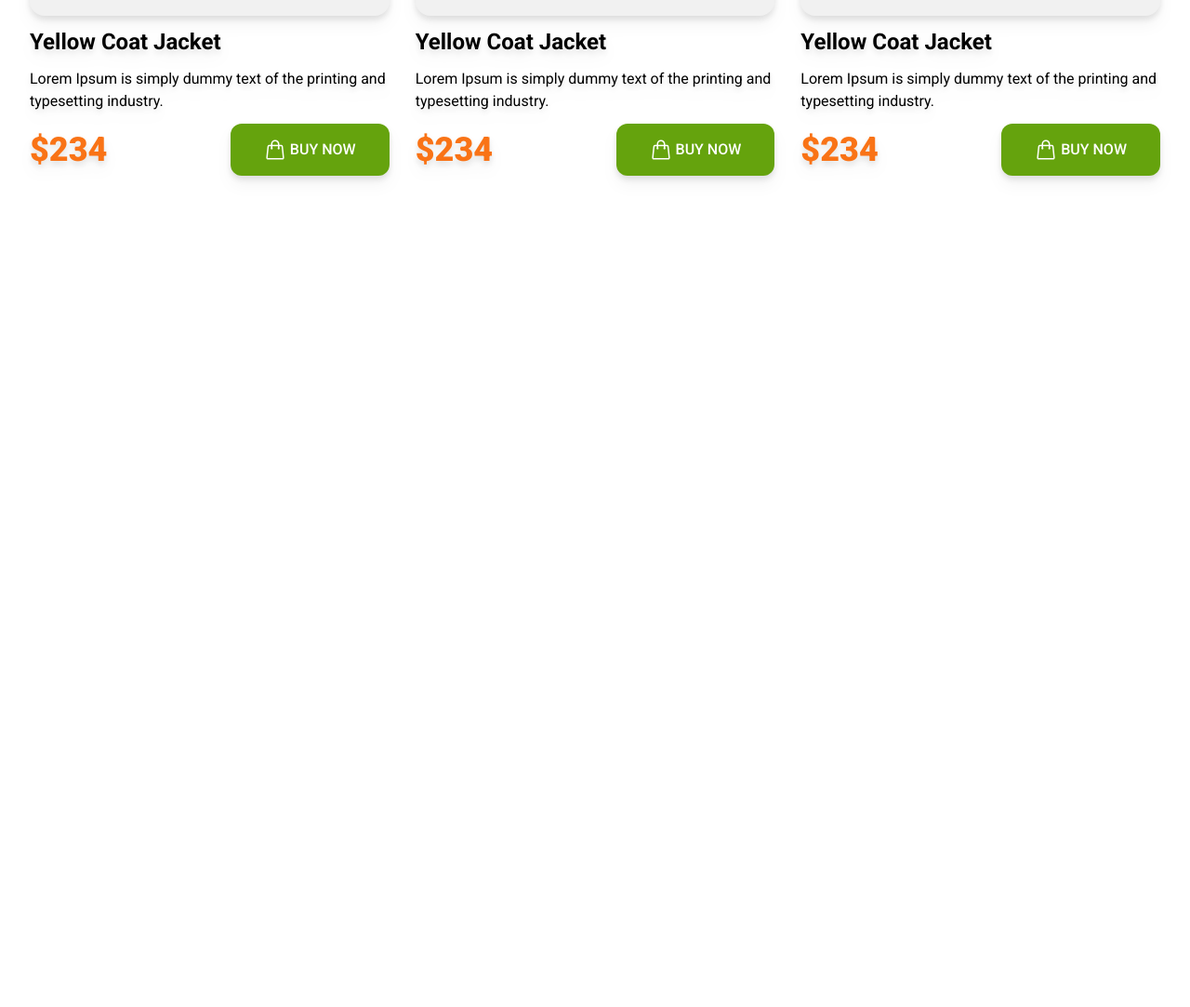
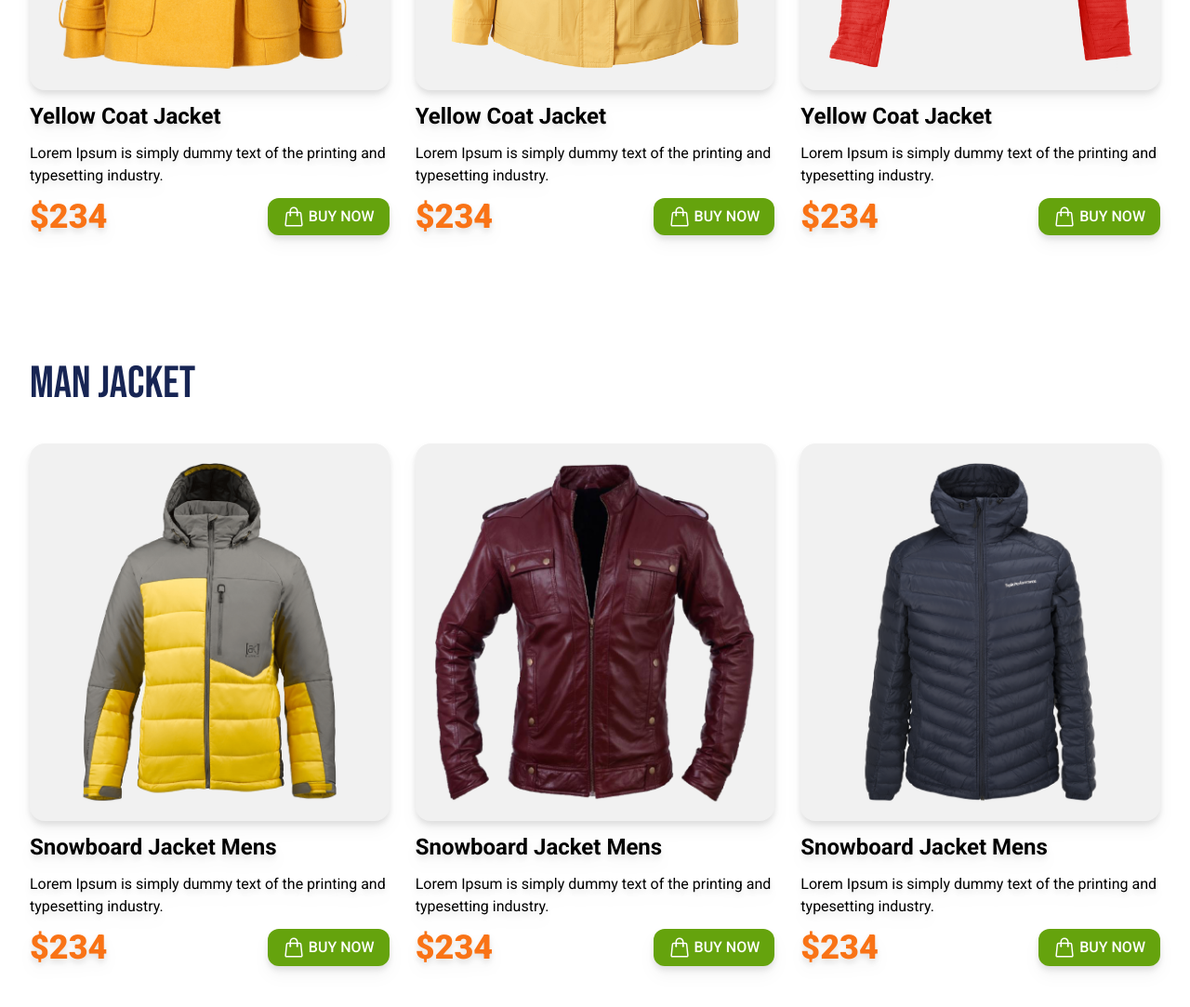
Before and after one commit to karmakarAshis/penguin-fashion, a plain HTML site: page index.html in a window 1280 px wide. Shown: the part 1215-2298 px from the top of the page at 93% size. Before the commit the page ends 1452 px from the top, so only its background shows below. Drawn offline with nearby package versions, Linux system fonts and the light colour scheme.

Commit message:
Men section added

```diff
--- a/index.html
+++ b/index.html
@@ -17,6 +17,9 @@
 
         .font-roboto {
             font-family: 'Roboto', sans-serif;
+        }
+        .buy-btn{
+            padding: 8px 16px;
         }
     </style>
 </head>
@@ -42,7 +45,7 @@
                 </h1>
                 <p>Lorem Ipsum is simply dummy text of the printing
                     and typesetting industry.</p>
-                <button class="bg-lime-600 py-4 px-9 rounded-xl uppercase text-white font-medium"><svg
+                <button class="bg-lime-600  py-4 px-9 rounded-xl uppercase text-white font-medium "><svg
                         xmlns="http://www.w3.org/2000/svg" fill="none" viewBox="0 0 24 24" stroke-width="1.5"
                         stroke="currentColor" class="w-6 h-6 inline">
                         <path stroke-linecap="round" stroke-linejoin="round"
@@ -58,7 +61,7 @@
     <main class="max-w-7xl mx-auto">
         <!-- woman jacket section -->
         <section class="py-12 px-3 md:px-5 lg:px-8">
-            <h2 class="text-5xl text-blue-950 font-bebas capitalize">W0Man Jacket</h2>
+            <h2 class="text-5xl py-10 text-blue-950 font-bebas capitalize">W0Man Jacket</h2>
             <!-- jacket container -->
             <div class="grid grid-cols-1 md:grid-cols-2 lg:grid-cols-3 gap-7 font-roboto">
                 <!-- jacket 1 -->
@@ -71,7 +74,7 @@
                         printing and typesetting industry.</p>
                     <div class="flex justify-between items-center">
                         <h3 class="text-4xl font-extrabold text-orange-500">$234</h3>
-                        <button class="bg-lime-600 py-4 px-9 rounded-xl uppercase text-white font-medium"><svg
+                        <button class="bg-lime-600 buy-btn rounded-xl uppercase text-white font-medium"><svg
                                 xmlns="http://www.w3.org/2000/svg" fill="none" viewBox="0 0 24 24" stroke-width="1.5"
                                 stroke="currentColor" class="w-6 h-6 inline">
                                 <path stroke-linecap="round" stroke-linejoin="round"
@@ -90,7 +93,7 @@
                         printing and typesetting industry.</p>
                     <div class="flex justify-between items-center">
                         <h3 class="text-4xl font-extrabold text-orange-500">$234</h3>
-                        <button class="bg-lime-600 py-4 px-9 rounded-xl uppercase text-white font-medium"><svg
+                        <button class="bg-lime-600 buy-btn rounded-xl uppercase text-white font-medium"><svg
                                 xmlns="http://www.w3.org/2000/svg" fill="none" viewBox="0 0 24 24" stroke-width="1.5"
                                 stroke="currentColor" class="w-6 h-6 inline">
                                 <path stroke-linecap="round" stroke-linejoin="round"
@@ -109,7 +112,7 @@
                         printing and typesetting industry.</p>
                     <div class="flex justify-between items-center">
                         <h3 class="text-4xl font-extrabold text-orange-500">$234</h3>
-                        <button class="bg-lime-600 py-4 px-9 rounded-xl uppercase text-white font-medium"><svg
+                        <button class="bg-lime-600 buy-btn rounded-xl uppercase text-white font-medium"><svg
                                 xmlns="http://www.w3.org/2000/svg" fill="none" viewBox="0 0 24 24" stroke-width="1.5"
                                 stroke="currentColor" class="w-6 h-6 inline">
                                 <path stroke-linecap="round" stroke-linejoin="round"
@@ -120,6 +123,71 @@
                 </div>
             </div>
         </section>
+        <!-- Men Jacket section -->
+        <section class="py-12 px-3 md:px-5 lg:px-8">
+            <h2 class="text-5xl font-bebas py-10 text-blue-950 capitalize">Man Jacket</h2>
+<!-- men jacket container -->
+            <div class="grid grid-cols-1 md:grid-cols-2 lg:grid-cols-3 gap-7 font-roboto">
+                <!-- jacket 4 -->
+            <div class="space-y-3 drop-shadow-lg">
+                <div class="bg-[#F1F1F1;] p-5 rounded-2xl">
+                    <img src="images/jacket-4.png" alt="">
+                </div>
+                <h4 class="text-2xl font-bold">Snowboard Jacket Mens</h4>
+                <p>Lorem Ipsum is simply dummy text of the
+                    printing and typesetting industry.</p>
+                <div class="flex justify-between items-center">
+                    <h3 class="text-4xl font-extrabold text-orange-500">$234</h3>
+                    <button class="bg-lime-600 buy-btn rounded-xl uppercase text-white font-medium"><svg
+                            xmlns="http://www.w3.org/2000/svg" fill="none" viewBox="0 0 24 24" stroke-width="1.5"
+                            stroke="currentColor" class="w-6 h-6 inline">
+                            <path stroke-linecap="round" stroke-linejoin="round"
+                                d="M15.75 10.5V6a3.75 3.75 0 1 0-7.5 0v4.5m11.356-1.993 1.263 12c.07.665-.45 1.243-1.119 1.243H4.25a1.125 1.125 0 0 1-1.12-1.243l1.264-12A1.125 1.125 0 0 1 5.513 7.5h12.974c.576 0 1.059.435 1.119 1.007ZM8.625 10.5a.375.375 0 1 1-.75 0 .375.375 0 0 1 .75 0Zm7.5 0a.375.375 0 1 1-.75 0 .375.375 0 0 1 .75 0Z" />
+                        </svg>
+                        BUY NOW</button>
+                </div>
+            </div>
+            <!-- jacket 5 -->
+            <div class="space-y-3 drop-shadow-lg">
+                <div class="bg-[#F1F1F1;] p-5 rounded-2xl">
+                    <img src="images/jacket-5.png" alt="">
+                </div>
+                <h4 class="text-2xl font-bold">Snowboard Jacket Mens</h4>
+                <p>Lorem Ipsum is simply dummy text of the
+                    printing and typesetting industry.</p>
+                <div class="flex justify-between items-center">
+                    <h3 class="text-4xl font-extrabold text-orange-500">$234</h3>
+                    <button class="bg-lime-600 buy-btn rounded-xl uppercase text-white font-medium"><svg
+                            xmlns="http://www.w3.org/2000/svg" fill="none" viewBox="0 0 24 24" stroke-width="1.5"
+                            stroke="currentColor" class="w-6 h-6 inline">
+                            <path stroke-linecap="round" stroke-linejoin="round"
+                                d="M15.75 10.5V6a3.75 3.75 0 1 0-7.5 0v4.5m11.356-1.993 1.263 12c.07.665-.45 1.243-1.119 1.243H4.25a1.125 1.125 0 0 1-1.12-1.243l1.264-12A1.125 1.125 0 0 1 5.513 7.5h12.974c.576 0 1.059.435 1.119 1.007ZM8.625 10.5a.375.375 0 1 1-.75 0 .375.375 0 0 1 .75 0Zm7.5 0a.375.375 0 1 1-.75 0 .375.375 0 0 1 .75 0Z" />
+                        </svg>
+                        BUY NOW</button>
+                </div>
+            </div>
+            <!-- jacket 6 -->
+            <div class="space-y-3 drop-shadow-lg">
+                <div class="bg-[#F1F1F1;] p-5 rounded-2xl">
+                    <img src="images/jacket-6.png" alt="">
+                </div>
+                <h4 class="text-2xl font-bold">Snowboard Jacket Mens</h4>
+                <p>Lorem Ipsum is simply dummy text of the
+                    printing and typesetting industry.</p>
+                <div class="flex justify-between items-center">
+                    <h3 class="text-4xl font-extrabold text-orange-500">$234</h3>
+                    <button class="bg-lime-600 buy-btn rounded-xl uppercase text-white font-medium"><svg
+                            xmlns="http://www.w3.org/2000/svg" fill="none" viewBox="0 0 24 24" stroke-width="1.5"
+                            stroke="currentColor" class="w-6 h-6 inline">
+                            <path stroke-linecap="round" stroke-linejoin="round"
+                                d="M15.75 10.5V6a3.75 3.75 0 1 0-7.5 0v4.5m11.356-1.993 1.263 12c.07.665-.45 1.243-1.119 1.243H4.25a1.125 1.125 0 0 1-1.12-1.243l1.264-12A1.125 1.125 0 0 1 5.513 7.5h12.974c.576 0 1.059.435 1.119 1.007ZM8.625 10.5a.375.375 0 1 1-.75 0 .375.375 0 0 1 .75 0Zm7.5 0a.375.375 0 1 1-.75 0 .375.375 0 0 1 .75 0Z" />
+                        </svg>
+                        BUY NOW</button>
+                </div>
+            </div>
+            </div>
+
+        </section>
     </main>
 </body>
 
```
